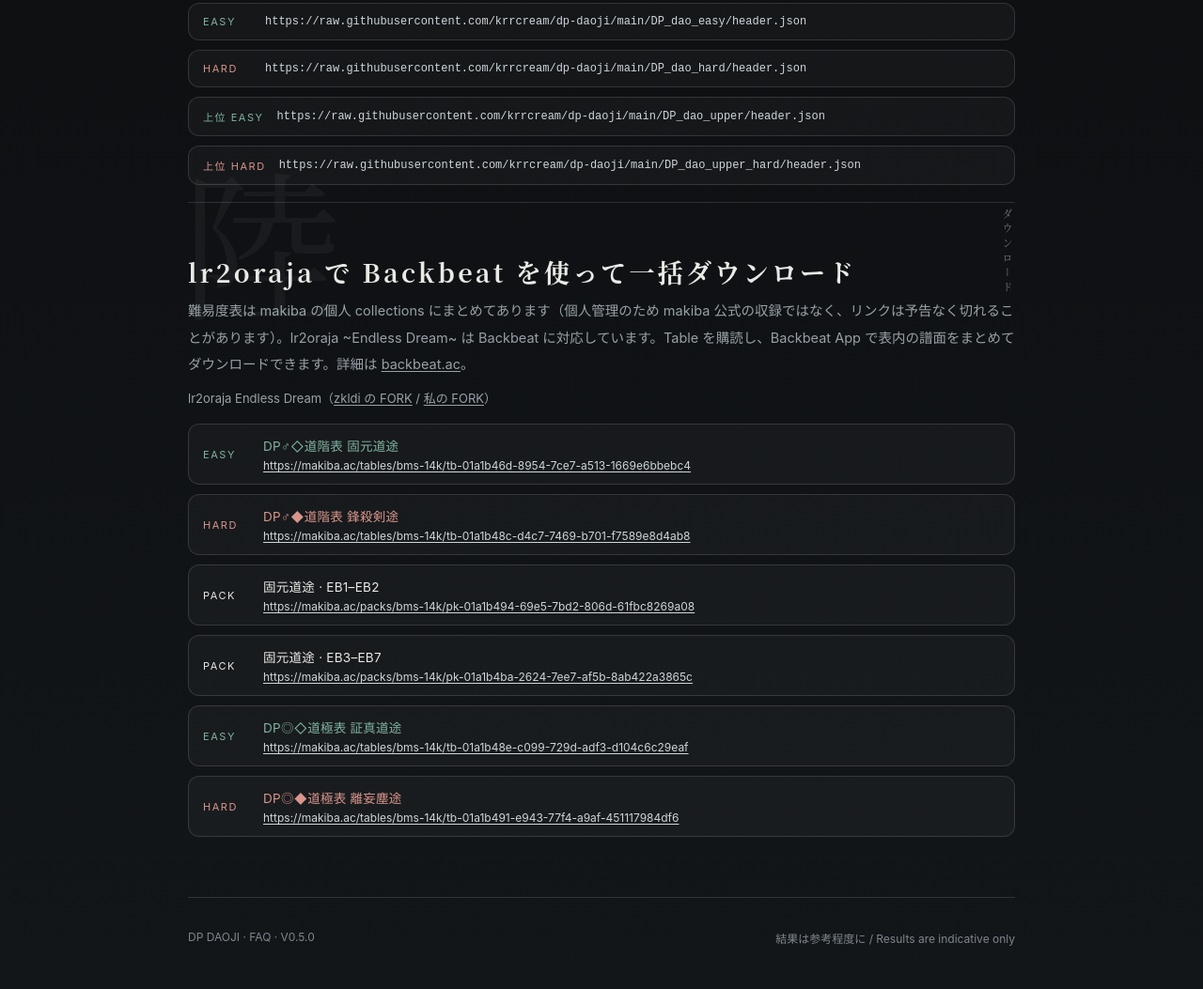
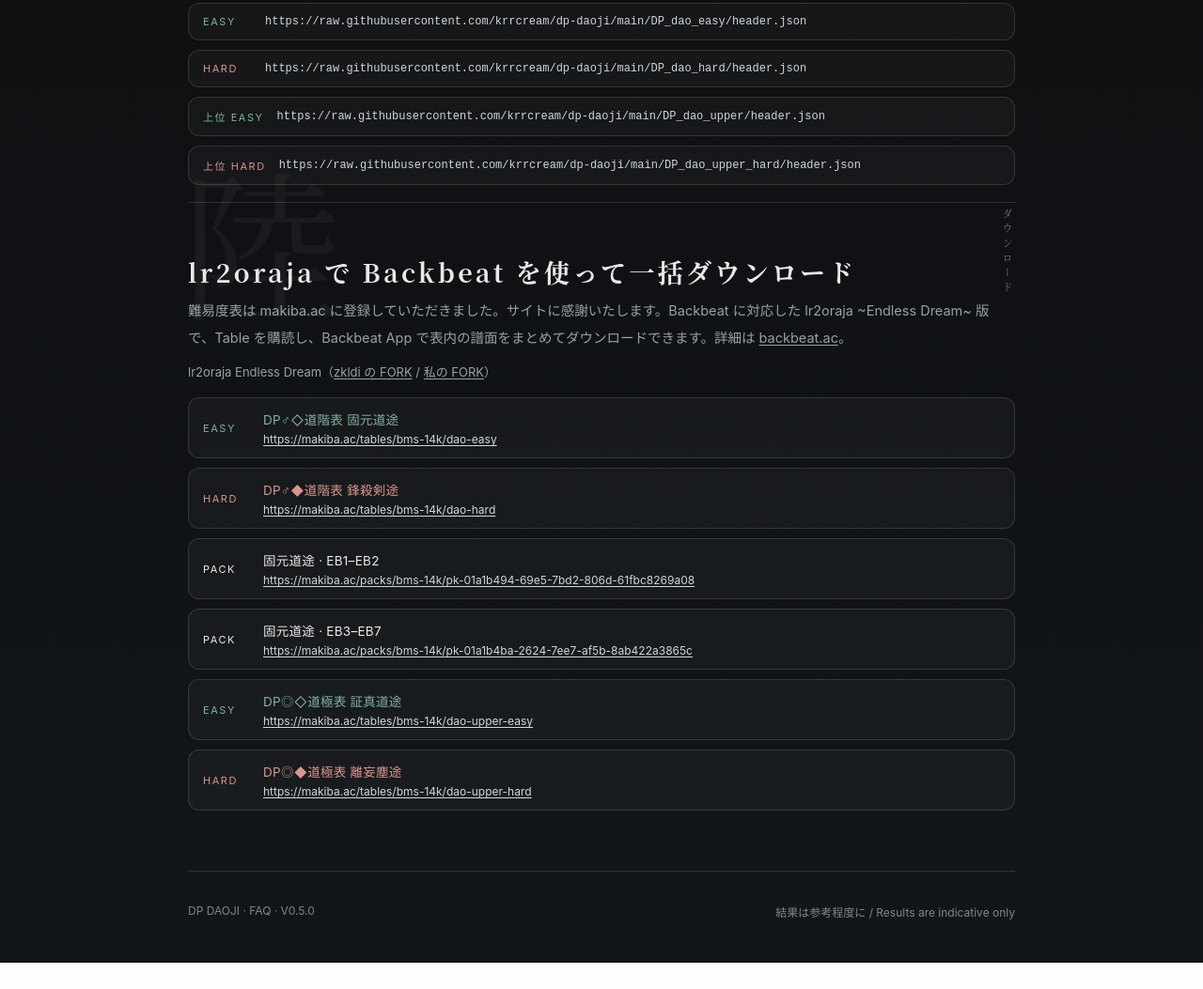
Before and after one commit to krrcream/dp-daoji, a plain HTML site: page ja/faq.html in a window 1280 px wide. Shown: the part 7238-8291 px from the top of the page at 94% size. After the commit the page ends 8263 px from the top, so only its background shows below. Drawn offline with Linux system fonts and the light colour scheme.

Commit message:
Point makiba links at dao-* URLs and drop the personal-collection caveat

```diff
--- a/ja/faq.html
+++ b/ja/faq.html
@@ -441,18 +441,18 @@
       <span class="num-bg" aria-hidden="true">陸</span>
       <span class="vnote">ダウンロード</span>
       <h2>lr2oraja で Backbeat を使って一括ダウンロード</h2>
-      <p>難易度表は makiba の個人 collections にまとめてあります（個人管理のため makiba 公式の収録ではなく、リンクは予告なく切れることがあります）。lr2oraja ~Endless Dream~ は Backbeat に対応しています。Table を購読し、Backbeat App で表内の譜面をまとめてダウンロードできます。詳細は <a href="https://backbeat.ac/">backbeat.ac</a>。</p>
+      <p>難易度表は makiba.ac に登録していただきました。サイトに感謝いたします。Backbeat に対応した lr2oraja ~Endless Dream~ 版で、Table を購読し、Backbeat App で表内の譜面をまとめてダウンロードできます。詳細は <a href="https://backbeat.ac/">backbeat.ac</a>。</p>
       <p class="fork-note">lr2oraja Endless Dream（<a href="https://github.com/zkldi/lr2oraja-endlessdream/releases">zkldi の FORK</a> / <a href="https://github.com/krrcream/lr2oraja-endlessdream/releases/">私の FORK</a>）</p>
       <div class="urls">
         <div class="url makiba easy">
           <span class="kind">EASY</span>
           <span class="uname">DP♂◇道階表 固元道途</span>
-          <a href="https://makiba.ac/tables/bms-14k/tb-01a1b46d-8954-7ce7-a513-1669e6bbebc4">https://makiba.ac/tables/bms-14k/tb-01a1b46d-8954-7ce7-a513-1669e6bbebc4</a>
+          <a href="https://makiba.ac/tables/bms-14k/dao-easy">https://makiba.ac/tables/bms-14k/dao-easy</a>
         </div>
         <div class="url makiba hard">
           <span class="kind">HARD</span>
           <span class="uname">DP♂◆道階表 鋒殺剣途</span>
-          <a href="https://makiba.ac/tables/bms-14k/tb-01a1b48c-d4c7-7469-b701-f7589e8d4ab8">https://makiba.ac/tables/bms-14k/tb-01a1b48c-d4c7-7469-b701-f7589e8d4ab8</a>
+          <a href="https://makiba.ac/tables/bms-14k/dao-hard">https://makiba.ac/tables/bms-14k/dao-hard</a>
         </div>
         <div class="url makiba">
           <span class="kind">PACK</span>
@@ -467,12 +467,12 @@
         <div class="url makiba easy">
           <span class="kind">EASY</span>
           <span class="uname">DP◎◇道極表 証真道途</span>
-          <a href="https://makiba.ac/tables/bms-14k/tb-01a1b48e-c099-729d-adf3-d104c6c29eaf">https://makiba.ac/tables/bms-14k/tb-01a1b48e-c099-729d-adf3-d104c6c29eaf</a>
+          <a href="https://makiba.ac/tables/bms-14k/dao-upper-easy">https://makiba.ac/tables/bms-14k/dao-upper-easy</a>
         </div>
         <div class="url makiba hard">
           <span class="kind">HARD</span>
           <span class="uname">DP◎◆道極表 離妄塵途</span>
-          <a href="https://makiba.ac/tables/bms-14k/tb-01a1b491-e943-77f4-a9af-451117984df6">https://makiba.ac/tables/bms-14k/tb-01a1b491-e943-77f4-a9af-451117984df6</a>
+          <a href="https://makiba.ac/tables/bms-14k/dao-upper-hard">https://makiba.ac/tables/bms-14k/dao-upper-hard</a>
         </div>
       </div>
     </section>
```
Also changed, not shown: daoindex.html (+3 -3 lines), faq.html (+5 -5 lines), ja/daoindex.html (+3 -3 lines), ja/upperindex.html (+3 -3 lines), upperindex.html (+3 -3 lines), zh/daoindex.html (+3 -3 lines), zh/faq.html (+5 -5 lines), zh/upperindex.html (+3 -3 lines).
